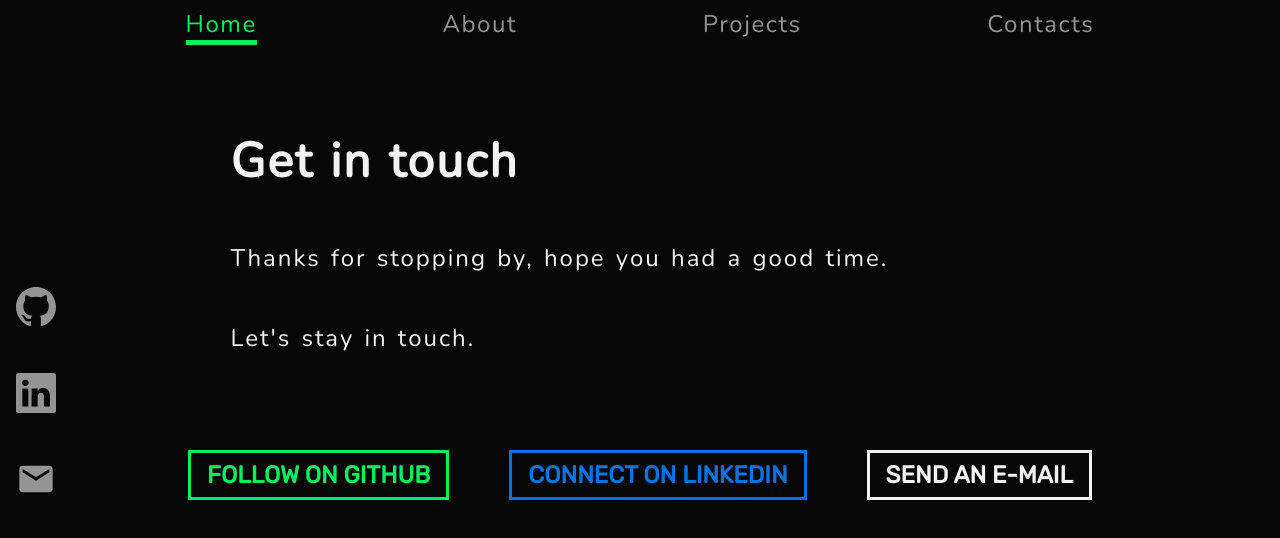
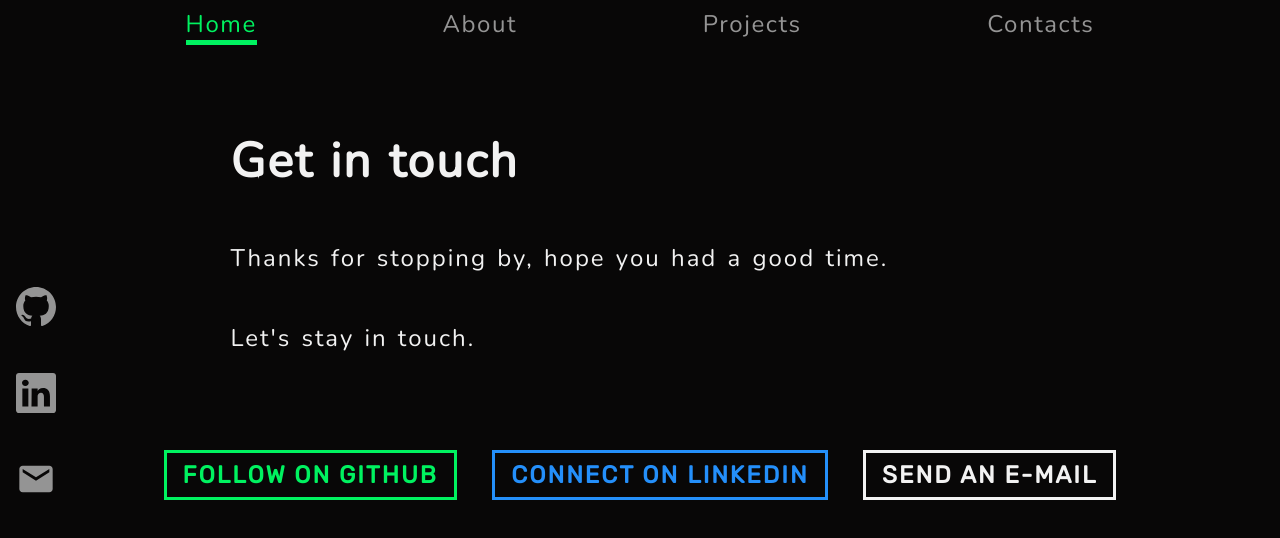
Before and after one commit to ValerioCipolla/portfolio, a Next.js app: page /contacts in a window 1280 px wide. Shown: the top 538 px of the page. Built offline with nearby package versions, Linux system fonts and the light colour scheme.

Commit message:
changed shade of blue

```diff
--- a/styles/button.module.css
+++ b/styles/button.module.css
@@ -22,6 +22,7 @@
   background-color: var(--black);
   font-weight: 600;
   font-family: "Rubik", sans-serif;
+  letter-spacing: 2px;
 }
 
 .button:hover {
--- a/styles/global.css
+++ b/styles/global.css
@@ -17,7 +17,7 @@
   --card-color: #0a0a0a;
   --white: #f2f2f2;
   --green: #00f260;
-  --blue: #0575e6;
+  --blue: #248ffa;
 }
 
 html {
```
